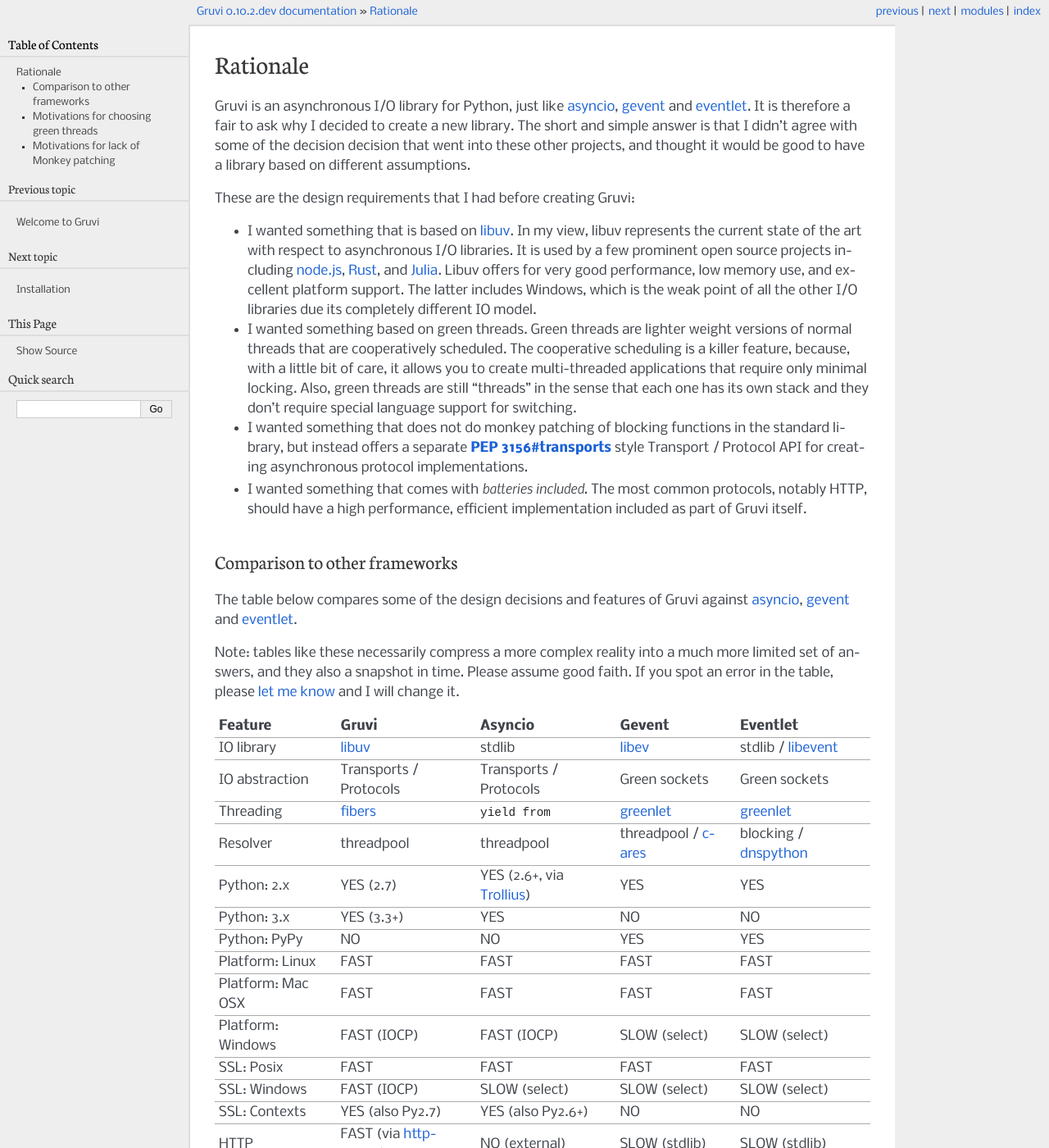
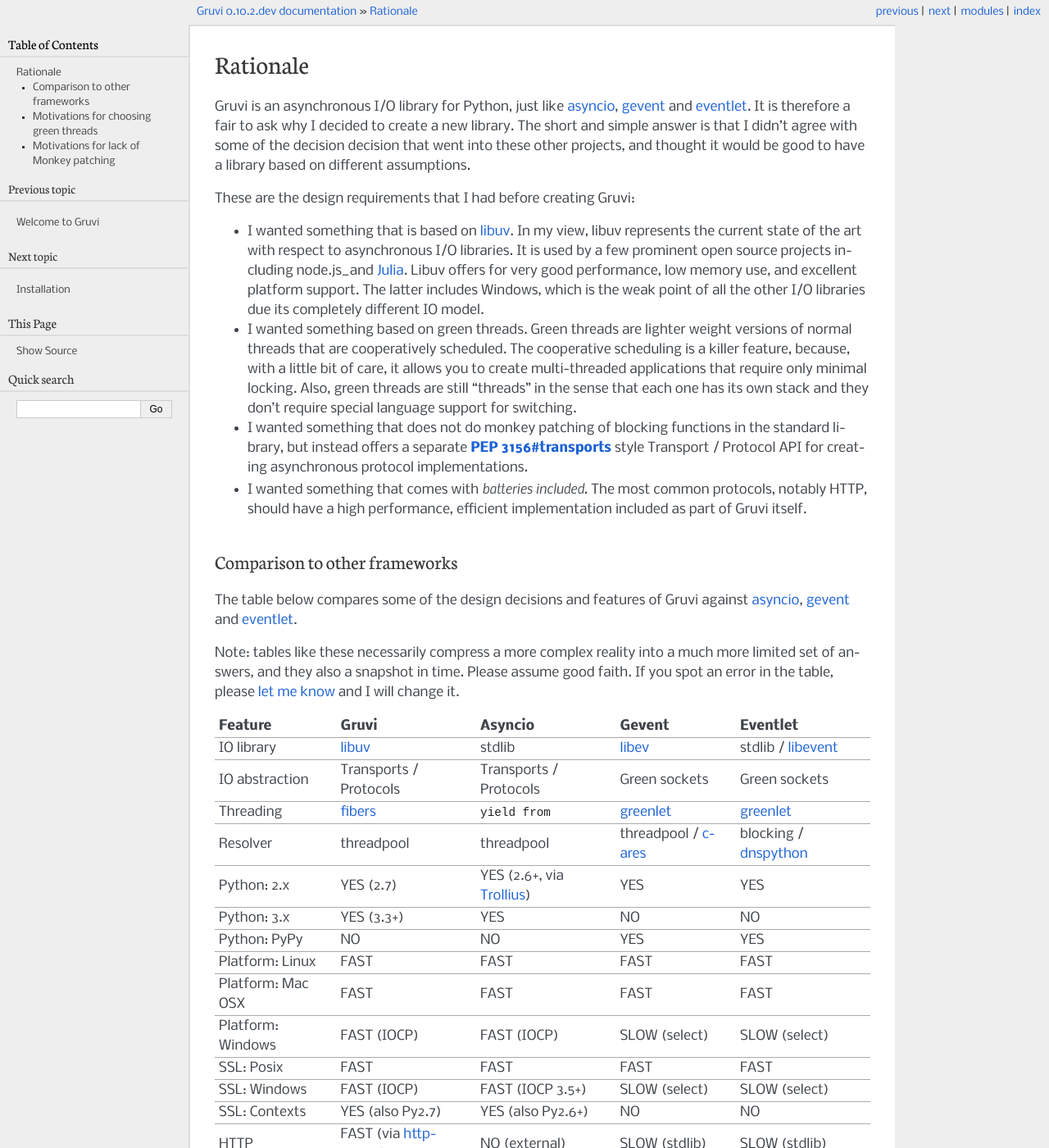
Before and after one commit to geertj/gruvi, a Sphinx documentation site: the page built from docs/rationale.rst, in a window 1280 px wide and 1400 px high. Shown: the whole window at 82% size. Built offline with Sphinx 7.4.7, drawn with Linux system fonts in a browser that asks for light colours.

Commit message:
docs: update rationale

```diff
--- a/docs/rationale.rst
+++ b/docs/rationale.rst
@@ -14,8 +14,8 @@
 
 * I wanted something that is based on libuv_. In my view, libuv represents the
   current state of the art with respect to asynchronous I/O libraries. It is
-  used by a few prominent open source projects including node.js_, Rust_, and
-  Julia_. Libuv offers for very good performance, low memory use, and excellent
+  used by a few prominent open source projects including node.js_and Julia_.
+  Libuv offers for very good performance, low memory use, and excellent
   platform support. The latter includes Windows, which is the weak point of all
   the other I/O libraries due its completely different IO model.
 
@@ -63,7 +63,7 @@
 Platform: Mac OSX   FAST                FAST                FAST                FAST
 Platform: Windows   FAST (IOCP)         FAST (IOCP)         SLOW (select)       SLOW (select)
 SSL: Posix          FAST                FAST                FAST                FAST
-SSL: Windows        FAST (IOCP)         SLOW (select)       SLOW (select)       SLOW (select)
+SSL: Windows        FAST (IOCP)         FAST (IOCP 3.5+)    SLOW (select)       SLOW (select)
 SSL: Contexts       YES (also Py2.7)    YES (also Py2.6+)   NO                  NO
 HTTP                FAST (via           NO (external)       SLOW (stdlib)       SLOW (stdlib)
                     http-parser_)
@@ -179,7 +179,6 @@
 .. _Trollius: https://bitbucket.org/enovance/trollius
 .. _greenlet: https://pypi.python.org/pypi/greenlet
 .. _node.js: http://nodejs.org/
-.. _Rust: http://rust-lang.org/
 .. _Julia: http://julialang.org/
 .. _http-parser: https://github.com/joyent/http-parser
 .. _dnspython: http://www.dnspython.org/
```
